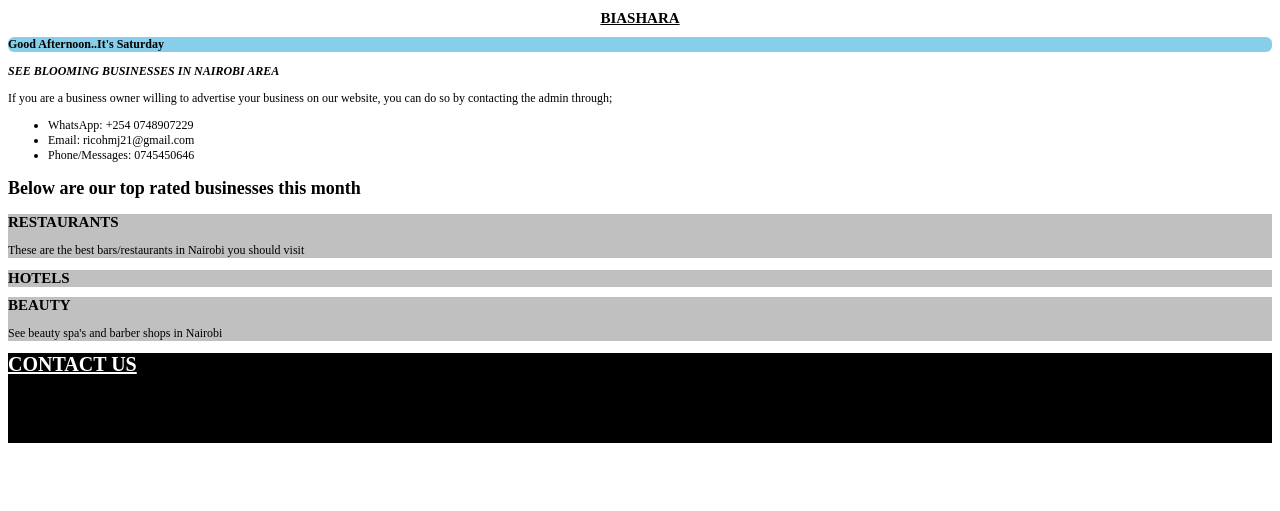
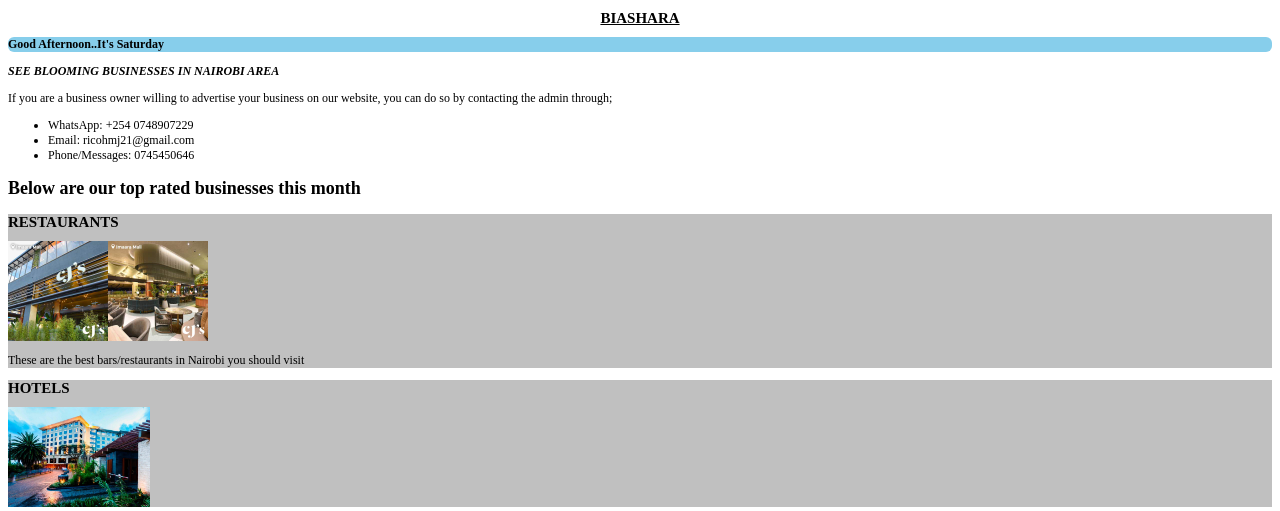
Before and after one commit to elpadrino87/Kanairocloud.com, a PHP site: page /biashara.php in a window 1280 px wide. Shown: the part 68-579 px from the top of the page. Before the commit the page ends 511 px from the top, so only its background shows below. Run offline with PHP 8.4, Linux system fonts and the light colour scheme; grey boxes are pictures that could not be loaded.

Commit message:
Update biashara.php

```diff
--- a/biashara.php
+++ b/biashara.php
@@ -25,10 +25,10 @@ initial-scale=1.0">
 <h2>Below are our top rated businesses this month</h2>
 
 <div class ="row">
-	<div class="column left" style="background-color:silver"><h1>RESTAURANTS</h1><p>These are the best bars/restaurants in Nairobi you should visit</p>
+	<div class="column left" style="background-color:silver"><h1>RESTAURANTS</h1><img src = "restaurant.jpg" style="height:100px;"><p>These are the best bars/restaurants in Nairobi you should visit</p>
 	</div>
-	<div class="column middle" style="background-color:silver"><h1>HOTELS</h1></div>
-	<div class="column right" style="background-color:silver"><h1>BEAUTY</h1>
+	<div class="column middle" style="background-color:silver"><h1>HOTELS</h1><img src = "hotel.jpg" style="height:100px;"></div>
+	<div class="column right" style="background-color:silver"><h1>BEAUTY</h1><img src = "salon.jpg" style="height:100px;">
 	<p>See beauty spa's and barber shops in Nairobi </p></div>
 	</div>
 	<?php
```
